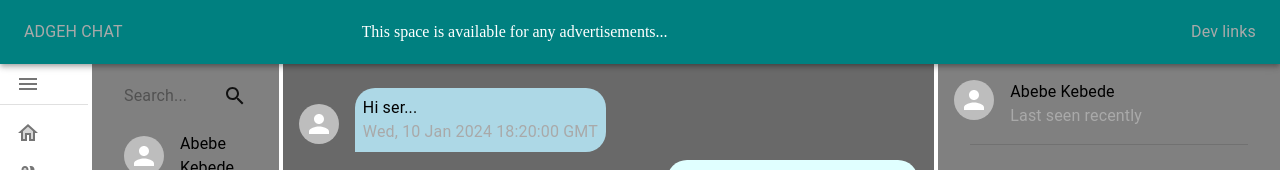
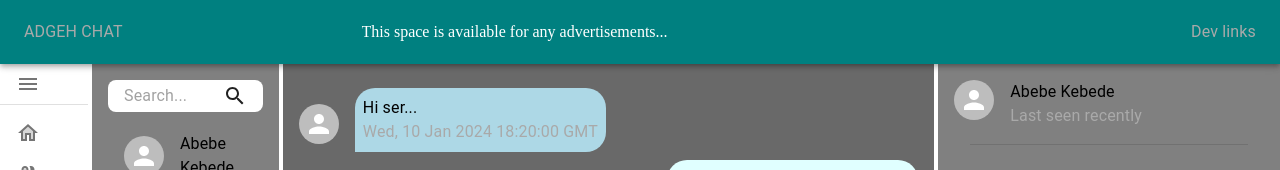
Before and after one commit to adgehbirhane/adgehchat, a React (Vite) app: page / in a window 1280 px wide. Shown: the top 170 px of the page. Built offline with nearby package versions, Linux system fonts and the light colour scheme.

Commit message:
right side bar added

```diff
--- a/src/components/SearchBar.tsx
+++ b/src/components/SearchBar.tsx
@@ -6,7 +6,7 @@ export const SearchBar = () => {
     <>
       <InputBase
         endAdornment={<Search />}
-        sx={{ borderRadius: 2, pl: 2, pr: 2 }}
+        sx={{ backgroundColor: 'white', borderRadius: 2, pl: 2, pr: 2 }}
         fullWidth
         placeholder="Search..."
       />
```
